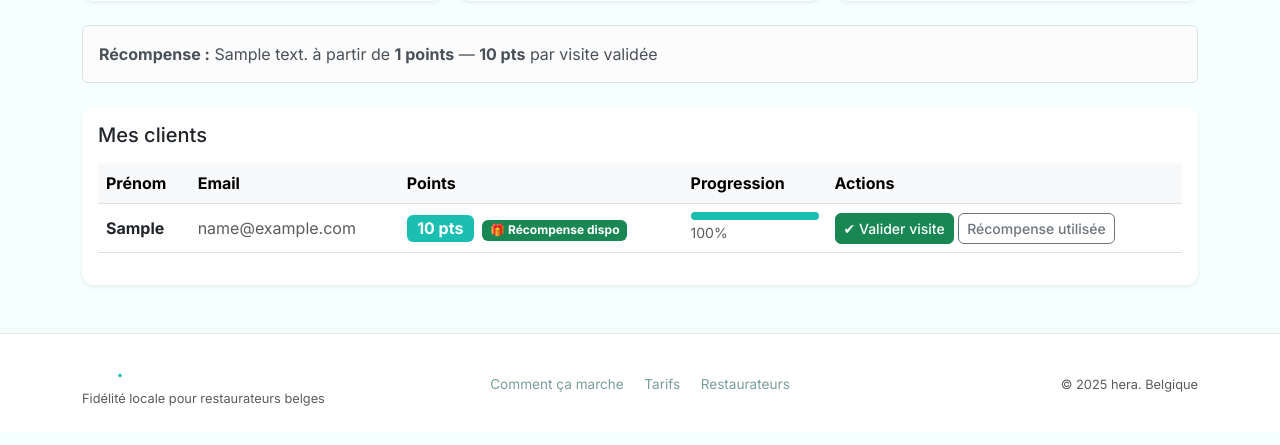
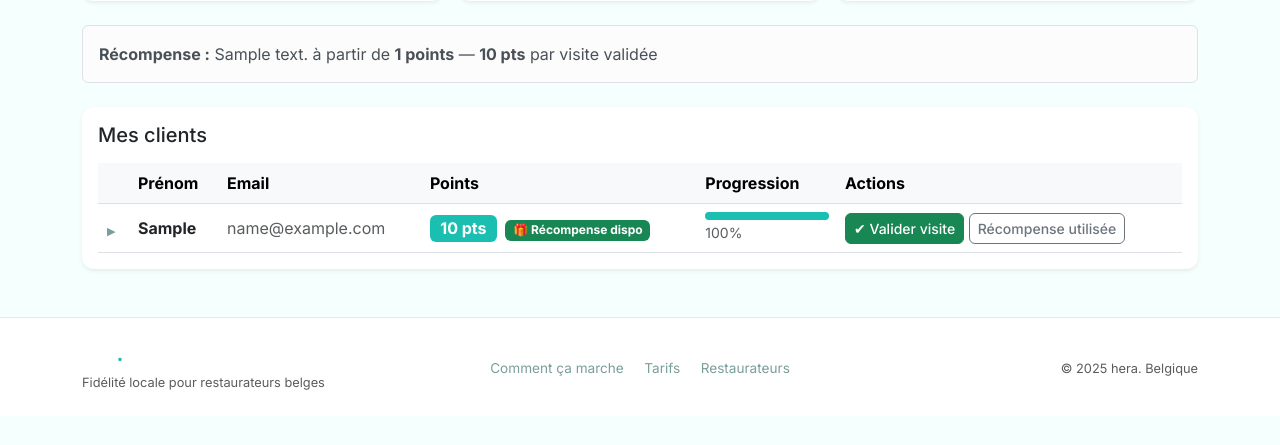
Before and after one commit to krs12k/Hera, a Flask app: page /dashboard in a window 1280 px wide. Shown: the part 283-728 px from the top of the page. Run offline with Flask 3, Linux system fonts and the light colour scheme; a user stored in the database is signed in; tables that the repository leaves empty hold one stand-in row (values such as "Sample post").

Commit message:
Historique visites par client avec accordion dans le dashboard

```diff
--- a/static/css/style.css
+++ b/static/css/style.css
@@ -192,3 +192,28 @@ body {
 .footer-link:hover {
     color: var(--turquoise);
 }
+
+/* ── Historique visites ─────────────────────────────────────── */
+.chevron {
+    display: inline-block;
+    font-size: 0.7rem;
+    color: var(--text-muted);
+    transition: transform 0.2s ease;
+}
+
+.history-panel {
+    background: var(--turquoise-light);
+    border-left: 3px solid var(--turquoise);
+}
+
+.history-panel table th {
+    font-size: 0.78rem;
+    color: var(--text-muted);
+    font-weight: 600;
+    text-transform: uppercase;
+    letter-spacing: 0.4px;
+}
+
+.history-panel table td {
+    font-size: 0.85rem;
+}
--- a/templates/dashboard/index.html
+++ b/templates/dashboard/index.html
@@ -52,9 +52,10 @@
         <h5 class="card-title mb-3">Mes clients</h5>
         {% if clients %}
         <div class="table-responsive">
-            <table class="table table-hover align-middle">
+            <table class="table align-middle mb-0">
                 <thead class="table-light">
                     <tr>
+                        <th style="width:32px"></th>
                         <th>Prénom</th>
                         <th>Email</th>
                         <th>Points</th>
@@ -65,7 +66,18 @@
                 <tbody>
                     {% for client in clients %}
                     {% set progression = [((client.total_points / current_user.reward_threshold) * 100)|int, 100]|min %}
+                    {% set visits_sorted = client.visits|sort(attribute='created_at', reverse=True) %}
+
+                    <!-- Ligne principale -->
                     <tr>
+                        <td>
+                            <button class="btn btn-sm btn-link p-0 toggle-history"
+                                    data-bs-toggle="collapse"
+                                    data-bs-target="#history-{{ client.id }}"
+                                    title="Voir l'historique">
+                                <span class="chevron">▶</span>
+                            </button>
+                        </td>
                         <td><strong>{{ client.first_name }}</strong></td>
                         <td class="text-muted">{{ client.email }}</td>
                         <td>
@@ -81,7 +93,6 @@
                             <small class="text-muted">{{ progression }}%</small>
                         </td>
                         <td>
-                            <!-- Bouton ouvre le modal de validation -->
                             <button class="btn btn-sm btn-success"
                                     data-bs-toggle="modal"
                                     data-bs-target="#modalVisite"
@@ -89,7 +100,6 @@
                                     data-client-name="{{ client.first_name }}">
                                 ✔ Valider visite
                             </button>
-                            <!-- Réinitialiser points -->
                             <form method="POST" action="{{ url_for('reinitialiser_points', client_id=client.id) }}"
                                   class="d-inline"
                                   onsubmit="return confirm('Remettre les points à zéro pour {{ client.first_name }} ?')">
@@ -97,6 +107,56 @@
                             </form>
                         </td>
                     </tr>
+
+                    <!-- Ligne historique (collapse) -->
+                    <tr class="collapse" id="history-{{ client.id }}">
+                        <td colspan="6" class="p-0">
+                            <div class="history-panel px-4 py-3">
+                                <p class="text-muted mb-2" style="font-size:0.85rem">
+                                    <strong>Historique des visites</strong> — {{ visits_sorted|length }} visite(s)
+                                </p>
+                                {% if visits_sorted %}
+                                <table class="table table-sm mb-0">
+                                    <thead>
+                                        <tr>
+                                            <th>Date</th>
+                                            <th>Heure</th>
+                                            <th>Montant</th>
+                                            <th>Commande</th>
+                                            <th>Points</th>
+                                        </tr>
+                                    </thead>
+                                    <tbody>
+                                        {% for visit in visits_sorted %}
+                                        <tr>
+                                            <td>{{ visit.created_at.strftime('%d/%m/%Y') }}</td>
+                                            <td class="text-muted">{{ visit.created_at.strftime('%H:%M') }}</td>
+                                            <td>
+                                                {% if visit.amount_spent %}
+                                                    {{ "%.2f"|format(visit.amount_spent) }} €
+                                                {% else %}
+                                                    <span class="text-muted">—</span>
+                                                {% endif %}
+                                            </td>
+                                            <td>
+                                                {% if visit.note %}
+                                                    {{ visit.note }}
+                                                {% else %}
+                                                    <span class="text-muted">—</span>
+                                                {% endif %}
+                                            </td>
+                                            <td><span class="badge bg-warning text-dark">+{{ visit.points_earned }} pts</span></td>
+                                        </tr>
+                                        {% endfor %}
+                                    </tbody>
+                                </table>
+                                {% else %}
+                                <p class="text-muted mb-0" style="font-size:0.85rem">Aucune visite enregistrée.</p>
+                                {% endif %}
+                            </div>
+                        </td>
+                    </tr>
+
                     {% endfor %}
                 </tbody>
             </table>
@@ -122,7 +182,6 @@
                 </div>
                 <div class="modal-body">
                     <p>Client : <strong id="modalClientName"></strong></p>
-
                     <div class="mb-3">
                         <label class="form-label">
                             Montant dépensé (€)
@@ -131,14 +190,12 @@
                             {% endif %}
                         </label>
                         <input type="number" name="amount" step="0.01" min="0"
-                               class="form-control"
-                               placeholder="Ex: 18.50"
+                               class="form-control" placeholder="Ex: 18.50"
                                {% if current_user.minimum_amount > 0 %}required{% endif %}>
                         {% if current_user.minimum_amount == 0 %}
                             <small class="text-muted">Optionnel — aucun minimum défini</small>
                         {% endif %}
                     </div>
-
                     <div class="mb-3">
                         <label class="form-label">Note sur la commande <span class="text-muted">(optionnel)</span></label>
                         <input type="text" name="note" class="form-control"
@@ -147,9 +204,7 @@
                 </div>
                 <div class="modal-footer">
                     <button type="button" class="btn btn-outline-secondary" data-bs-dismiss="modal">Annuler</button>
-                    <button type="submit" class="btn btn-success fw-bold">
-                        +{{ current_user.points_per_visit }} pts
-                    </button>
+                    <button type="submit" class="btn btn-success fw-bold">+{{ current_user.points_per_visit }} pts</button>
                 </div>
             </form>
         </div>
@@ -160,10 +215,15 @@
 const modalVisite = document.getElementById('modalVisite')
 modalVisite.addEventListener('show.bs.modal', function (event) {
     const btn = event.relatedTarget
-    const clientId = btn.getAttribute('data-client-id')
-    const clientName = btn.getAttribute('data-client-name')
-    document.getElementById('modalClientName').textContent = clientName
-    document.getElementById('formVisite').action = '/dashboard/valider/' + clientId
+    document.getElementById('modalClientName').textContent = btn.getAttribute('data-client-name')
+    document.getElementById('formVisite').action = '/dashboard/valider/' + btn.getAttribute('data-client-id')
+})
+
+// Rotation de la flèche à l'ouverture/fermeture
+document.querySelectorAll('.toggle-history').forEach(btn => {
+    const target = document.querySelector(btn.getAttribute('data-bs-target'))
+    target.addEventListener('show.bs.collapse', () => btn.querySelector('.chevron').style.transform = 'rotate(90deg)')
+    target.addEventListener('hide.bs.collapse', () => btn.querySelector('.chevron').style.transform = 'rotate(0deg)')
 })
 </script>
 {% endblock %}
```
